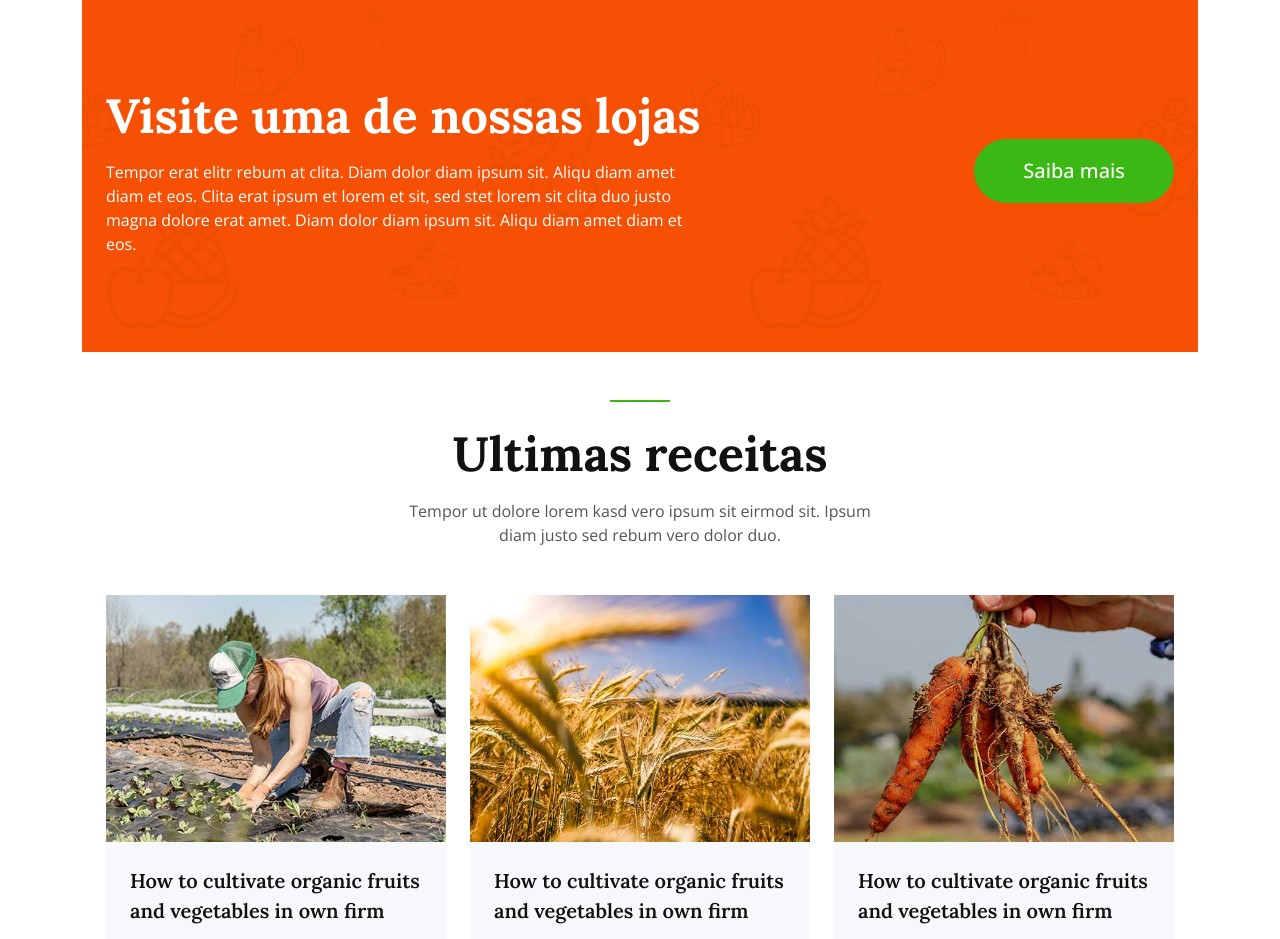
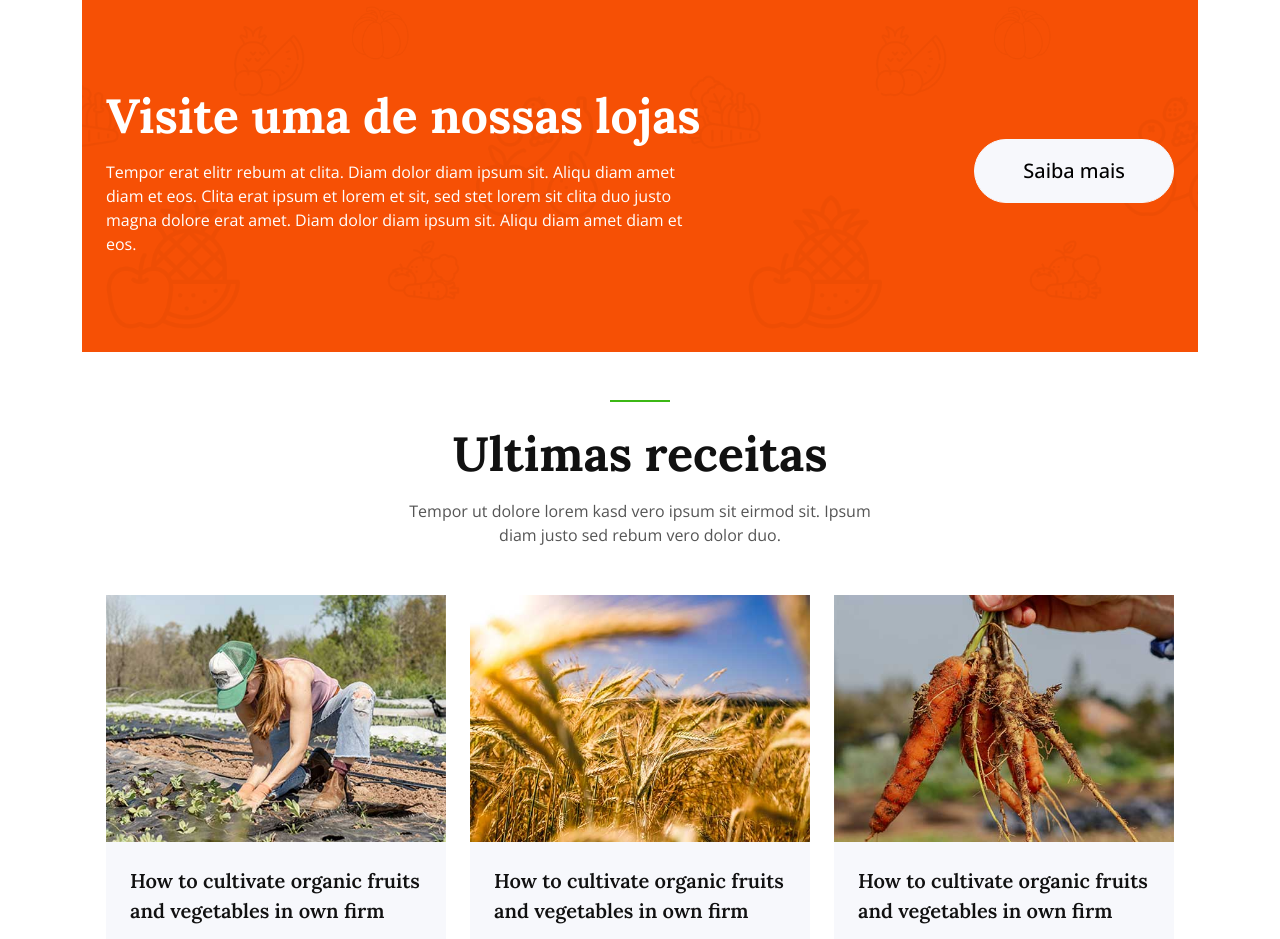
Before and after one commit to EricssonDaSilva-code/Super_Pomier, a website: page index.html in a window 1280 px wide. Shown: the part 2700-3639 px from the top of the page. Drawn offline with nearby package versions, Linux system fonts and the light colour scheme.

Commit message:
Update index.html

```diff
--- a/index.html
+++ b/index.html
@@ -853,7 +853,7 @@
                                 eos.</p>
                         </div>
                         <div class="col-md-5 text-md-end wow fadeIn" data-wow-delay="0.5s">
-                            <a class="btn btn-lg btn-primary rounded-pill py-3 px-5" href="">Saiba mais</a>
+                            <a class="btn btn-lg btn-light rounded-pill py-3 px-5" href="">Saiba mais</a>
                         </div>
                     </div>
                 </div>
```
